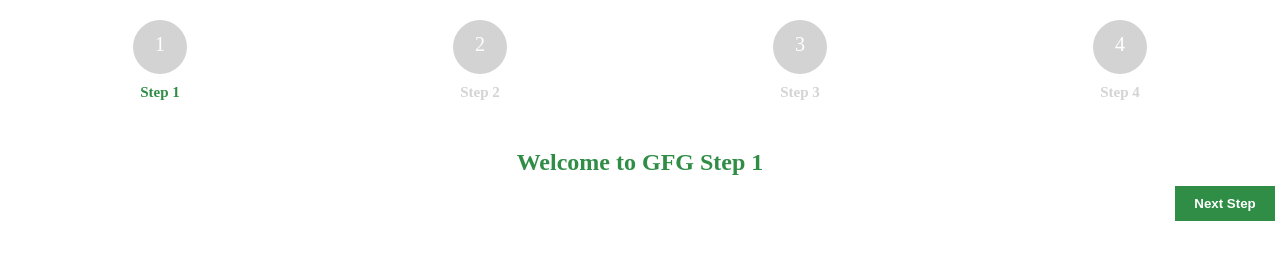
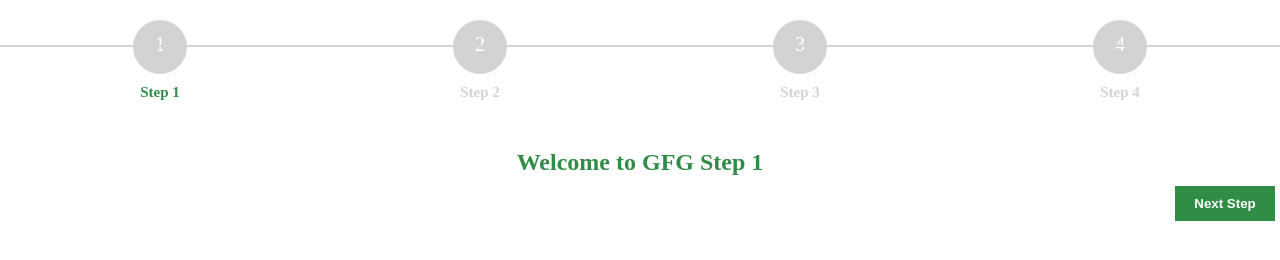
Before and after one commit to FrankGrillo1991/Multi-Step-Progress-Bar, a plain HTML site: page index.html in a window 1280 px wide. Drawn offline with nearby package versions, Linux system fonts and the light colour scheme.

Commit message:
Update styles.css

```diff
--- a/styles.css
+++ b/styles.css
@@ -118,3 +118,14 @@
     margin: 0 auto 10px auto;
     padding: 2px;
 }
+
+#progressbar li:after {
+    content: "";
+    width: 100%;
+    height: 2px;
+    background: lightgray;
+    position: absolute;
+    left: 0;
+    top: 25px;
+    z-index: 1;
+}
```
